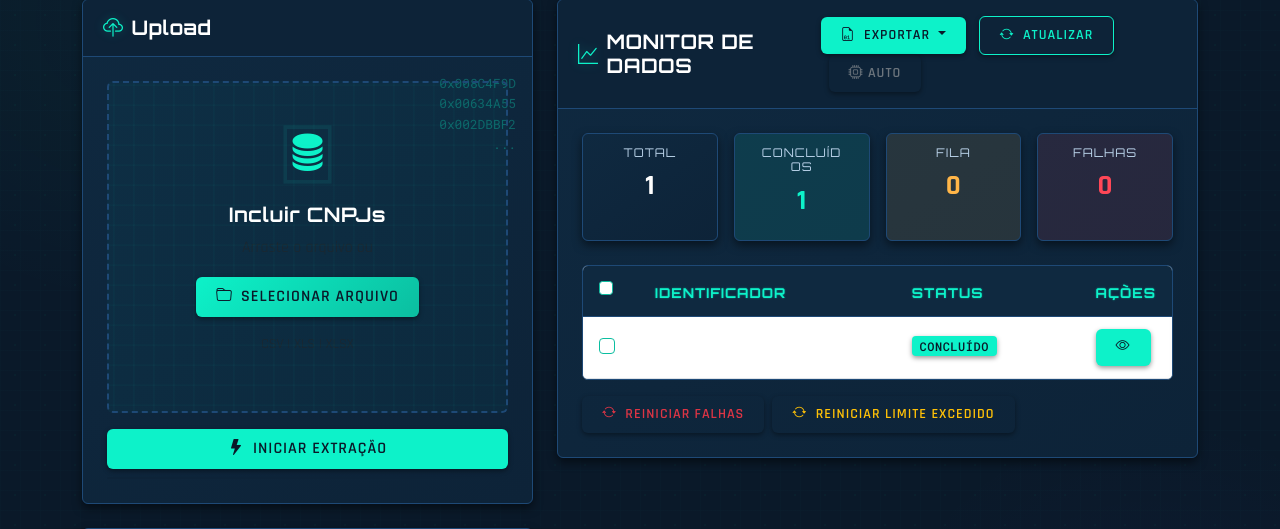
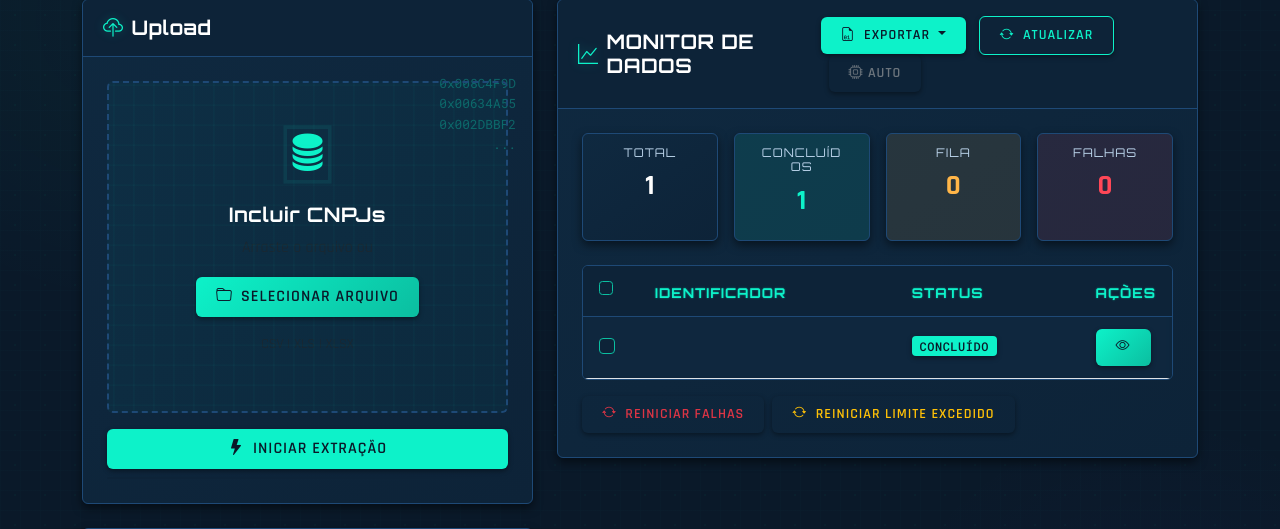
Before and after one commit to LucasAgroTech/cnpjdev, a FastAPI app: page / in a window 1280 px wide; the page is wider, and only the part inside the window is pictured. Shown: the part 210-739 px from the top of that part. Run offline with FastAPI, Linux system fonts and the light colour scheme; tables that the repository leaves empty hold one stand-in row (values such as "Sample post").

Commit message:
commitando

```diff
--- a/templates/index.html
+++ b/templates/index.html
@@ -373,23 +373,24 @@
             color: var(--background);
         }
 
+        /* Estilos atualizados para a tabela */
         .cnpj-list {
             max-height: 400px;
             overflow-y: auto;
             border-radius: var(--border-radius);
-            box-shadow: inset 0 0 5px rgba(0, 0, 0, 0.2);
-            background-color: white;
+            box-shadow: inset 0 0 5px rgba(0, 0, 0, 0.4);
+            background-color: var(--surface-dark);
             border: 1px solid var(--border);
             position: relative;
         }
 
         .table {
             margin-bottom: 0;
-            color: white;
+            color: var(--text);
         }
 
         .table thead th {
-            background-color: var(--surface);
+            background-color: var(--surface-dark);
             color: var(--primary);
             font-weight: 700;
             font-family: 'Orbitron', sans-serif;
@@ -406,7 +407,8 @@
             padding: 0.75rem 1rem;
             font-family: 'Rajdhani', sans-serif;
             font-weight: 500;
-            background-color: rgba(255, 255, 255, 0.9);
+            background-color: var(--surface);
+            color: var(--text);
         }
 
         .table-hover tbody tr {
@@ -414,11 +416,49 @@
         }
 
         .table-hover tbody tr:hover {
-            background-color: rgba(13, 242, 201, 0.2);
+            background-color: rgba(13, 242, 201, 0.1);
         }
 
         .table-hover tbody tr:hover td {
-            background-color: rgba(255, 255, 255, 0.95);
+            background-color: var(--surface-light);
+        }
+
+        /* Ajuste para o conteúdo de texto nas células da tabela */
+        .table .fw-bold {
+            color: var(--text) !important;
+            font-weight: 600;
+        }
+
+        /* Ajuste para os checkboxes na tabela */
+        .table .form-check-input {
+            background-color: var(--surface-dark);
+            border: 1px solid var(--primary-dark);
+        }
+
+        .table .form-check-input:checked {
+            background-color: var(--primary);
+            border-color: var(--primary);
+        }
+
+        /* Estilo adicional para as linhas alternadas se preferir */
+        .table tbody tr:nth-of-type(odd) td {
+            background-color: rgba(15, 41, 64, 0.8);
+        }
+
+        .table tbody tr:nth-of-type(even) td {
+            background-color: rgba(13, 35, 56, 0.8);
+        }
+
+        /* Estilo para botões dentro da tabela */
+        .table .btn-success {
+            background: var(--gradient-primary);
+            color: var(--background);
+        }
+
+        .table .btn-success:hover {
+            background: var(--primary);
+            transform: translateY(-2px);
+            box-shadow: var(--glow-sm);
         }
 
         .form-control {
```
